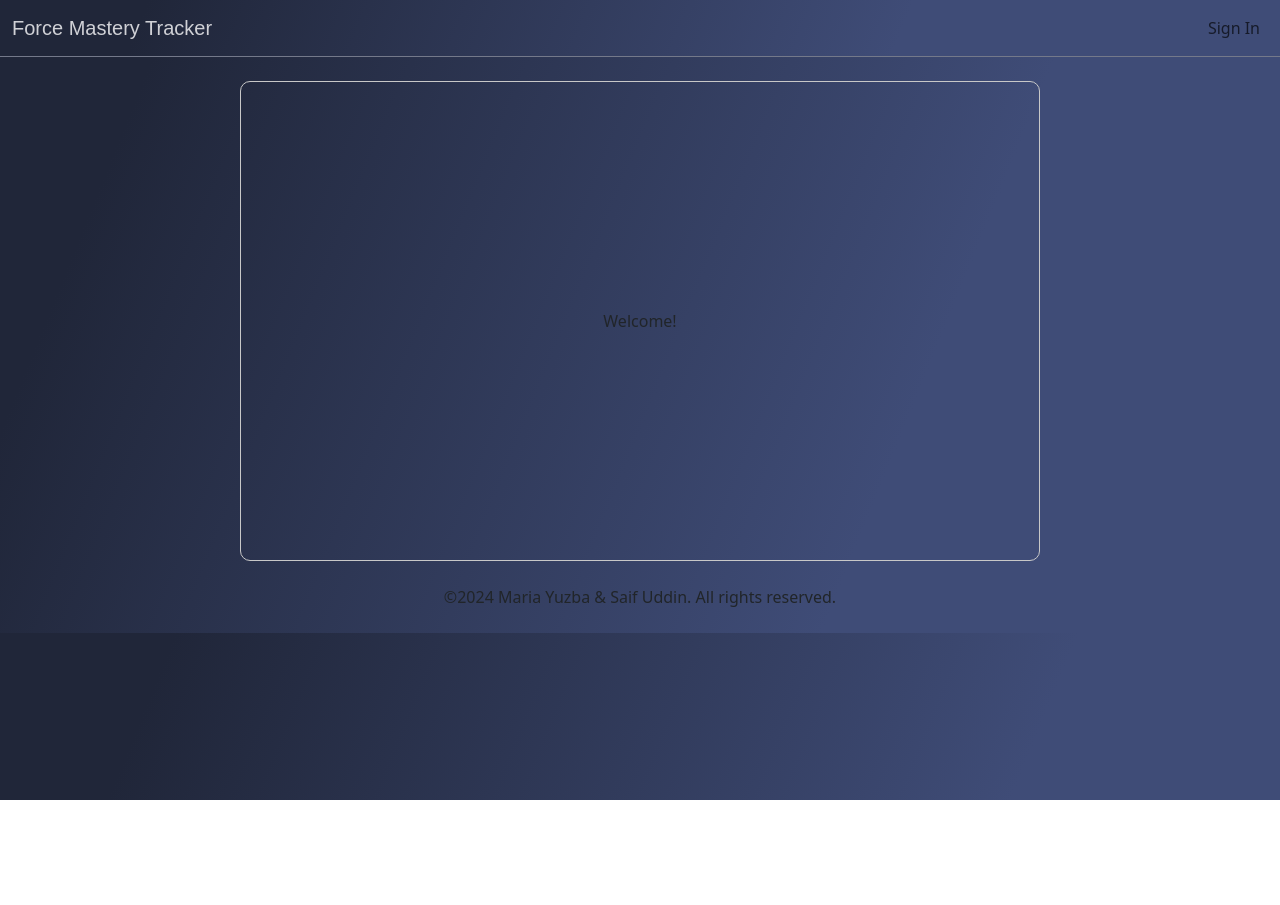
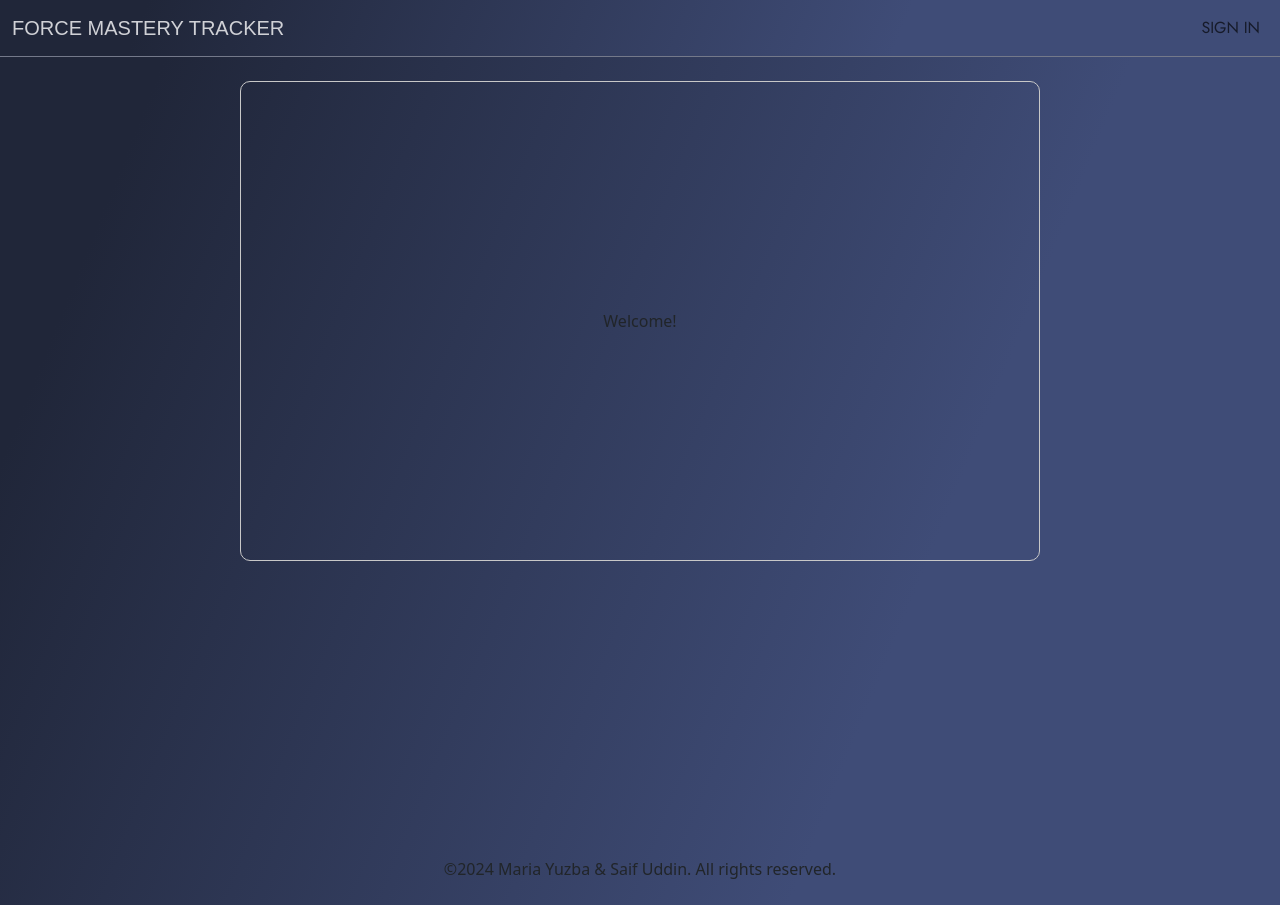
Before and after one commit to yuzbamaria/pet-adopt, a React (Vite) app: page / in a window 1280 px wide. Before the commit the page ends 800 px from the top, so only its background shows below. Built offline with nearby package versions, Linux system fonts and the light colour scheme; a web font is replaced by a local one.

Commit message:
added styling to navbar options

```diff
--- a/index.html
+++ b/index.html
@@ -4,6 +4,9 @@
     <meta charset="UTF-8" />
     <meta name="viewport" content="width=device-width, initial-scale=1.0" />
     <link href="https://fonts.cdnfonts.com/css/star-wars" rel="stylesheet">
+    <link rel="preconnect" href="https://fonts.googleapis.com">
+    <link rel="preconnect" href="https://fonts.gstatic.com" crossorigin>
+    <link href="https://fonts.googleapis.com/css2?family=Jost:ital,wght@0,100..900;1,100..900&display=swap" rel="stylesheet">
     <title>Force Mastery Tracker</title>
   </head>
   <body>
--- a/src/components/Header/index.jsx
+++ b/src/components/Header/index.jsx
@@ -18,10 +18,10 @@ function Header() {
         <nav className="navbar navbar-expand-md bg-body-tertiary custom-navbar">
             <div className="container-fluid">
                 <Link className="navbar-brand custom-logo" to="/">
-                    Force Mastery Tracker
+                    FORCE MASTERY TRACKER
                 </Link>
 
-                <div className="nav-options">
+                <div className="nav-options custom-nav-options">
                     {loggedIn
                     ?
                     <>
@@ -32,10 +32,10 @@ function Header() {
                             isActive ? 'nav-link active create-skill' : 'nav-link create-skill'
                         }
                         >
-                        Add a skill
+                        Alter Your Force
                         </NavLink>
                         <Link className="logout" to="/" onClick={handleLogOut}>
-                            Logout
+                            Withdraw from the Force
                         </Link>
                         <Link className="profile" to="/userprofile">
                             <Avatar className="avatar" alt="Profile avatar" src="../../assets/profile-pic.png" />
@@ -76,7 +76,7 @@ function Header() {
                                         isActive ? 'nav-link active' : 'nav-link'
                                     }
                                     >
-                                    Sign In
+                                    SIGN IN
                                     </NavLink>
                                 </li>
                             </ul>
--- a/src/components/Header/style.css
+++ b/src/components/Header/style.css
@@ -17,3 +17,8 @@
     /* font-size: 3 rem !important; */
     color: rgb(208, 209, 214) !important; ;
 }
+
+.custom-nav-options {
+    color: rgb(208, 209, 214) !important;
+    font-family: "Jost", sans-serif;
+}
--- a/src/pages/CreateSkill.jsx
+++ b/src/pages/CreateSkill.jsx
@@ -10,7 +10,7 @@ import { useNavigate } from 'react-router-dom';
 function CreateSkill() {
     const navigate = useNavigate();
     return(<div>
-        <div className="container d-flex align-items-center flex-column">
+        <div className="container d-flex align-items-center flex-column min-vh-100">
             <div className="row">
                 <div className="col">
                     <div className="card skill-card skill-name">
--- a/src/pages/Home.jsx
+++ b/src/pages/Home.jsx
@@ -2,7 +2,7 @@ import "./css/Home.css"
 import React from "react";
 
 function Home() {
-    return(<div className="wrapper">
+    return(<div className="wrapper min-vh-100">
         <div className="home-container">
             Welcome!
         </div>
```
